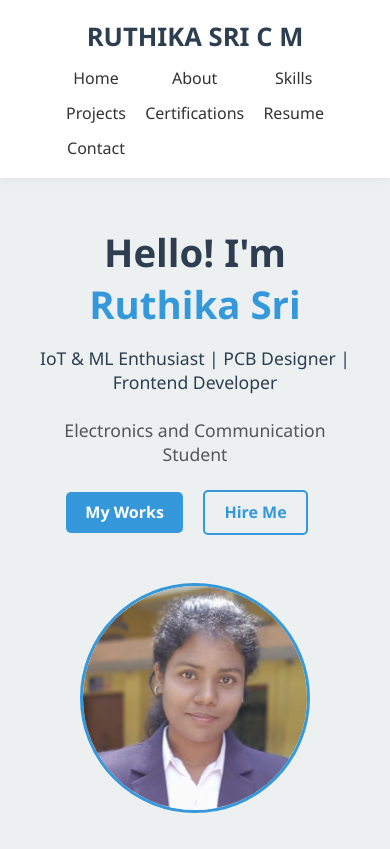
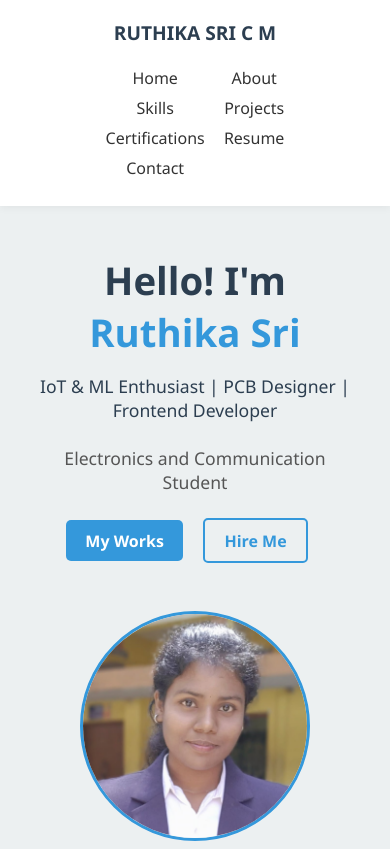
Before and after one commit to ruthikasri/RuthikaSri_Portfolio, a plain HTML site: page index.html in a window 390 px wide. Shown: the top 849 px of the page. Drawn offline with nearby package versions, Linux system fonts and the light colour scheme.

Commit message:
style.css

```diff
--- a/style.css
+++ b/style.css
@@ -358,3 +358,23 @@ footer {
     flex-direction: column;
   }
 }
+
+@media (max-width: 480px) {
+  nav ul {
+    display: grid;
+    grid-template-columns: repeat(2, auto); /* 2 columns instead of vertical stack */
+    gap: 0.5rem 1.2rem;
+    justify-content: center;
+    padding: 0.5rem 0;
+  }
+
+  nav {
+    flex-direction: column;
+    align-items: center;
+  }
+
+  nav .logo {
+    margin-bottom: 0.8rem;
+    font-size: 1.2rem;
+  }
+}
```
